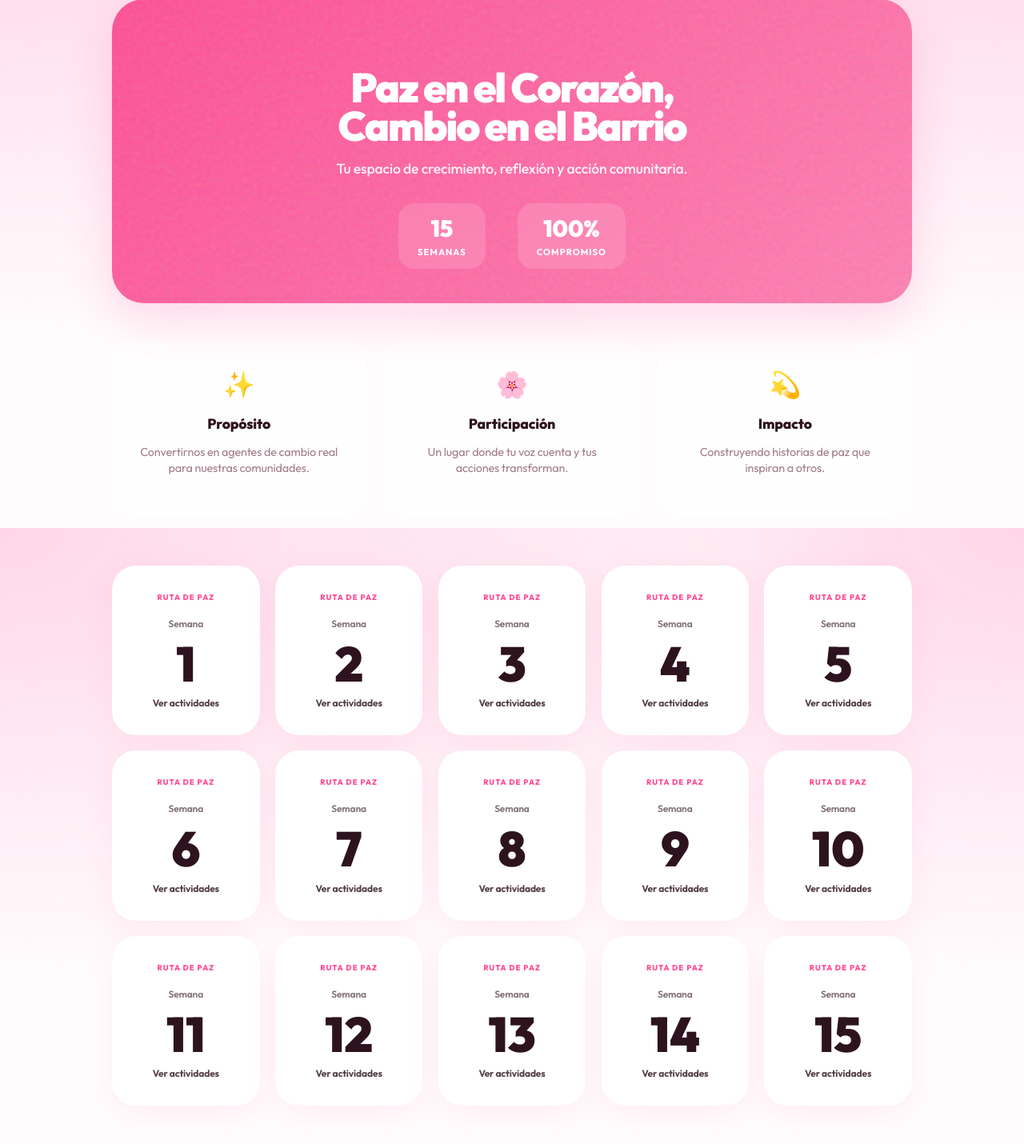
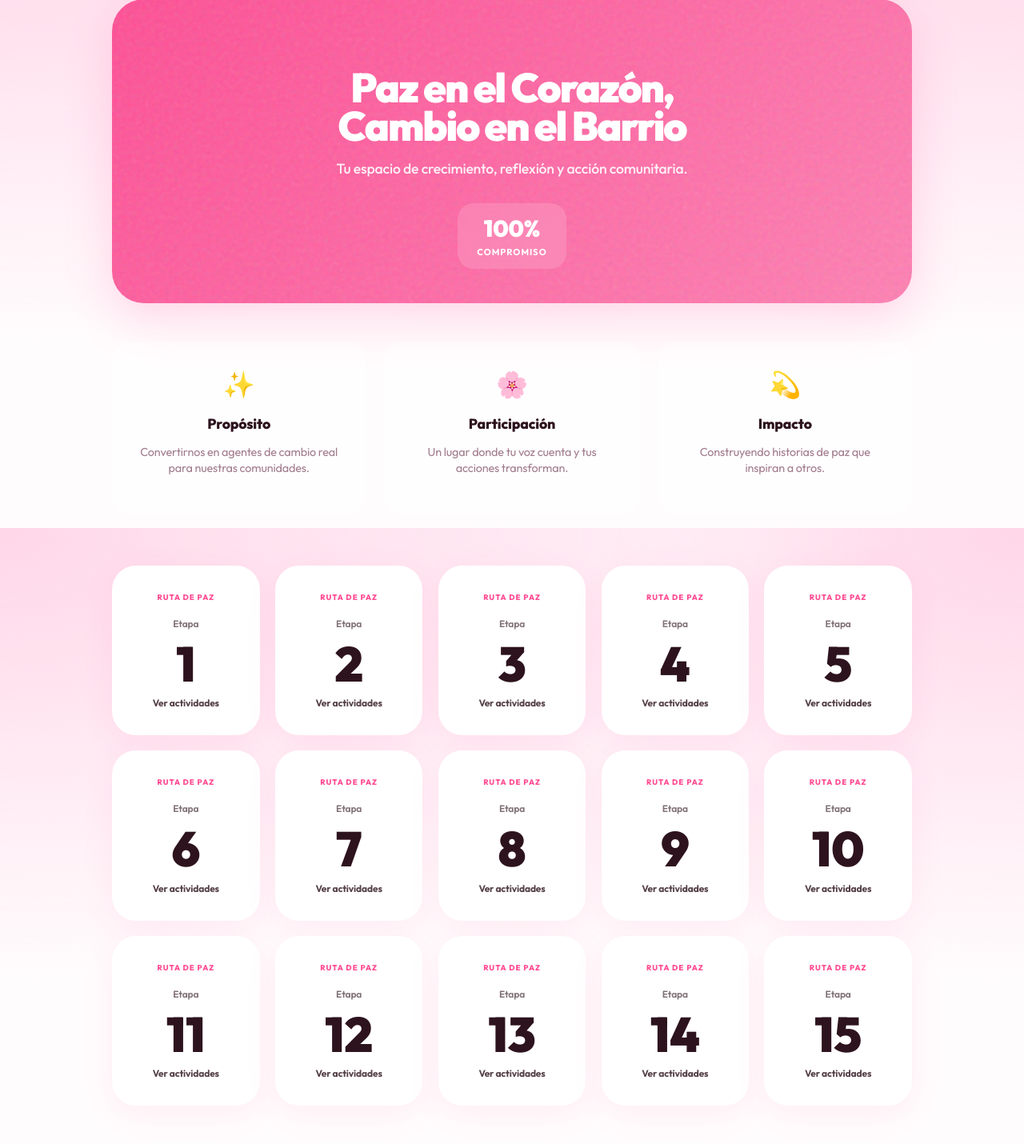
Before and after one commit to bela-genius/proyectjoven, a Flask app: page / in a window 1280 px wide. Shown: the part 140-1570 px from the top of the page at 80% size. Run offline with Flask 3, Linux system fonts and the light colour scheme.

Commit message:
Refine week and stat labels for a cleaner aesthetic
Remove "15 Semanas" stat and update week label to "Etapa" in index.html.

Replit-Commit-Author: Agent
Replit-Commit-Session-Id: e361db44-26eb-4a04-b1d6-b8f77cc14c5a
Replit-Commit-Checkpoint-Type: full_checkpoint
Replit-Commit-Event-Id: e78bb62c-bde5-4a20-9b10-42a032170f1f
Replit-Commit-Screenshot-Url: https://storage.googleapis.com/screenshot-production-us-central1/e9d71249-3dfc-44a4-b5a1-368e95506a35/e361db44-26eb-4a04-b1d6-b8f77cc14c5a/e8ipLXG
Replit-Helium-Checkpoint-Created: true

```diff
--- a/templates/index.html
+++ b/templates/index.html
@@ -6,10 +6,6 @@
         <h2>Paz en el Corazón,<br>Cambio en el Barrio</h2>
         <p>Tu espacio de crecimiento, reflexión y acción comunitaria.</p>
         <div class="hero-stats">
-            <div class="stat-item">
-                <span class="stat-num">15</span>
-                <span class="stat-label">Semanas</span>
-            </div>
             <div class="stat-item">
                 <span class="stat-num">100%</span>
                 <span class="stat-label">Compromiso</span>
@@ -42,7 +38,7 @@
     {% for i in range(1, 16) %}
     <a href="{{ url_for('week_view', week_num=i) }}" class="week-card">
         <div class="week-status">Ruta de Paz</div>
-        <span class="week-label">Semana</span>
+        <span class="week-label">Etapa</span>
         <span class="week-number">{{ i }}</span>
         <div class="week-footer">Ver actividades</div>
     </a>
```
